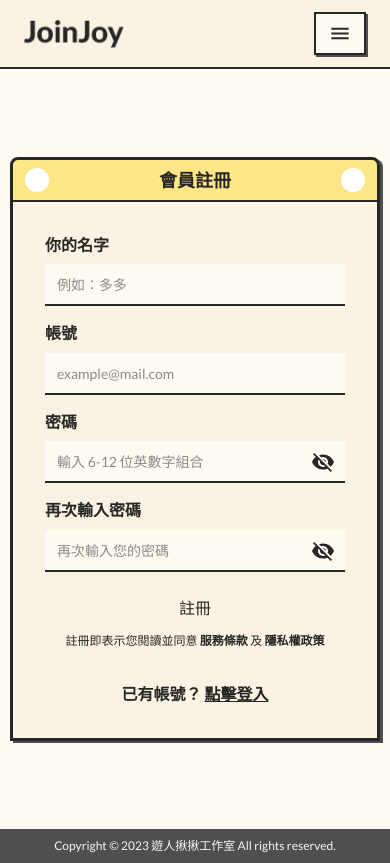
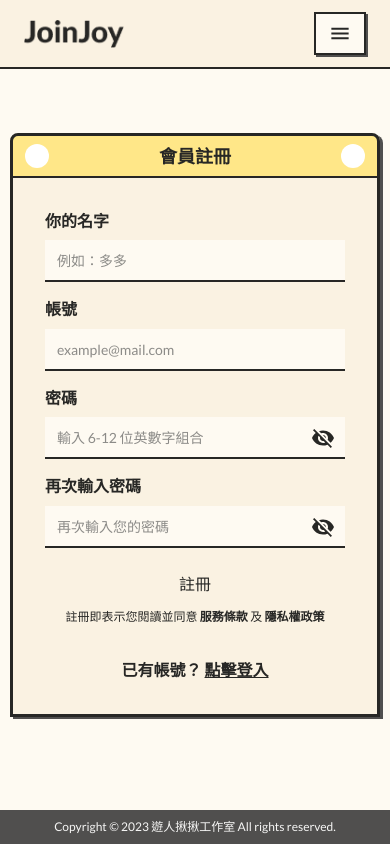
Before and after one commit to star82620/join-joy, a Next.js app: page /signup in a window 390 px wide. Built offline with nearby package versions, Linux system fonts and the light colour scheme.

Commit message:
update/ adjust signup padding

```diff
--- a/pages/signup/index.jsx
+++ b/pages/signup/index.jsx
@@ -4,7 +4,10 @@ import Layout from "@/common/components/Layout";
 
 export default function SignupPage() {
   return (
-    <Layout pageCategory="signup" mainClassName="py-[88px]">
+    <Layout
+      pageCategory="signup"
+      mainClassName="py-[88px] lg:py-18 md:py-16 sm:py-14"
+    >
       <Signup />
     </Layout>
   );
```
